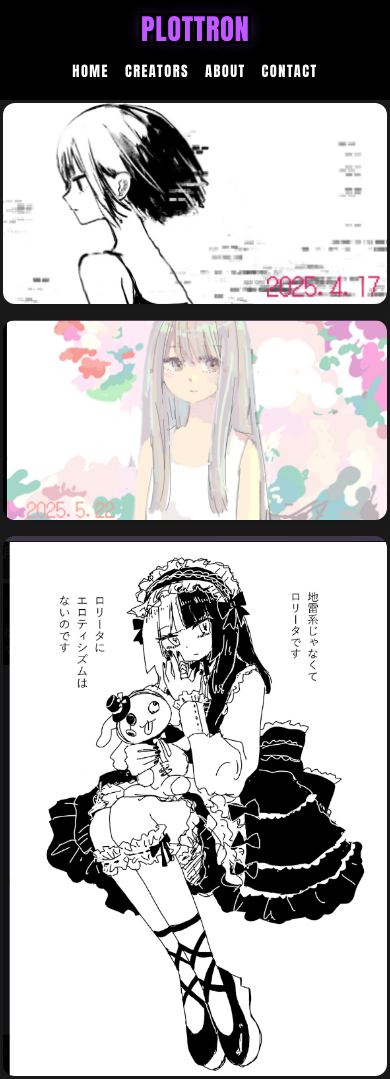
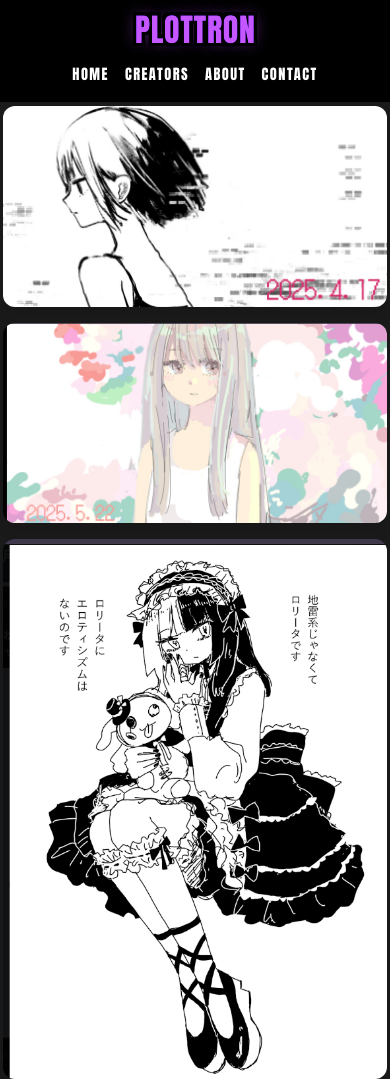
Before and after one commit to dottapper/Comic-Design03, a website: page Projects/comic-site-Design02/index.html in a window 390 px wide. Shown: the top 1079 px of the page. Drawn offline with Linux system fonts and the light colour scheme.

Commit message:
Update font to Black Ops One for thicker, rounded appearance

```diff
--- a/Projects/comic-site-Design02/styles.css
+++ b/Projects/comic-site-Design02/styles.css
@@ -13,7 +13,7 @@ body {
 }
 
 /* グリッチタイトル用フォント */
-@import url('https://fonts.googleapis.com/css2?family=Anton&family=Fredoka+One:wght@400&family=Bungee&display=swap');
+@import url('https://fonts.googleapis.com/css2?family=Anton&family=Fredoka+One:wght@400&family=Bungee&family=Black+Ops+One:wght@400&family=Orbitron:wght@900&family=Chakra+Petch:wght@700&display=swap');
 
 /* ヘッダー */
 .header {
@@ -30,7 +30,7 @@ body {
 
 .logo .plottron-comic-glitch {
     position: relative;
-    font-family: 'Bungee', 'Anton', Impact, sans-serif;
+    font-family: 'Black Ops One', 'Orbitron', 'Chakra Petch', 'Bungee', Impact, sans-serif;
     font-size: 2.5rem;
     font-weight: 900;
     letter-spacing: 0.05em;
@@ -72,7 +72,7 @@ body {
     top: 0;
     width: 100%;
     height: 100%;
-    font-family: inherit;
+    font-family: 'Black Ops One', 'Orbitron', 'Chakra Petch', 'Bungee', Impact, sans-serif;
     font-size: inherit;
     font-weight: inherit;
     letter-spacing: inherit;
@@ -368,7 +368,7 @@ body {
     }
 
     .logo .plottron-comic-glitch {
-        font-size: 2rem;
+        font-size: 2.2rem;
         letter-spacing: 0.03em;
 
         text-shadow:
@@ -417,7 +417,7 @@ body {
     }
 
     .logo .plottron-comic-glitch {
-        font-size: 1.8rem;
+        font-size: 2rem;
         letter-spacing: 0.02em;
     }
 }
```
